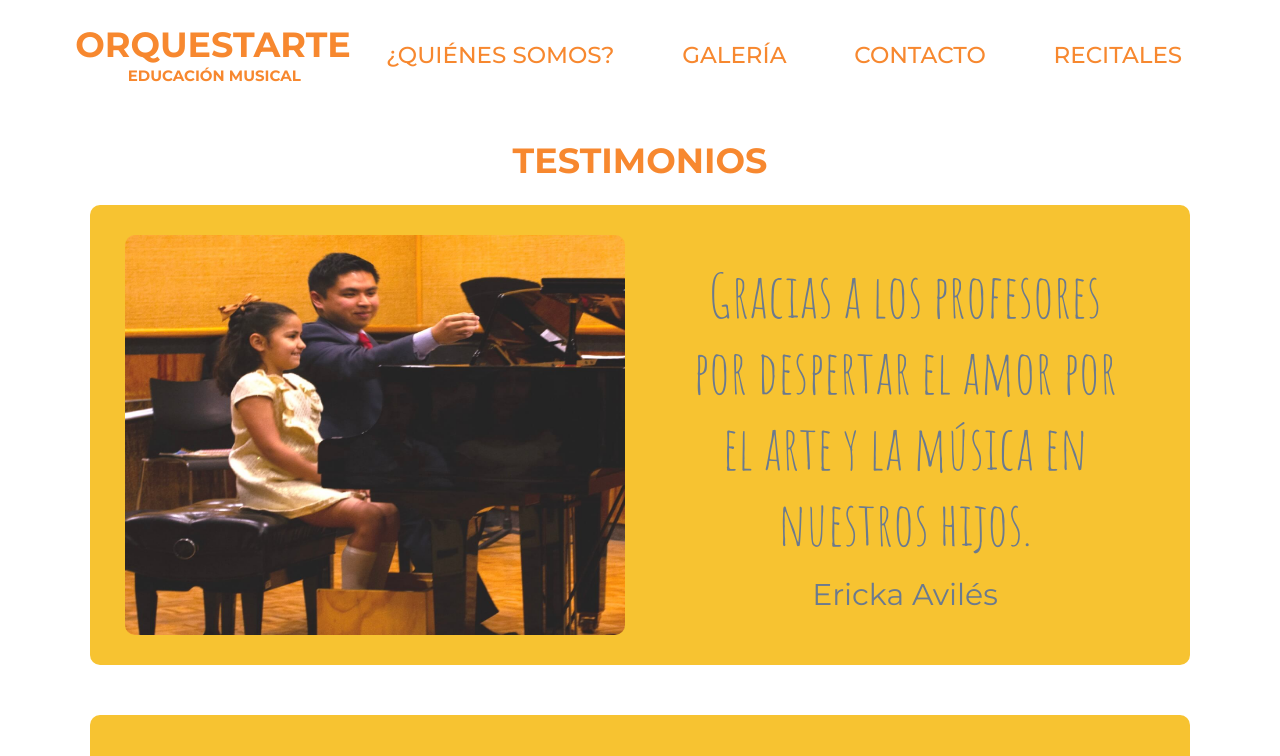
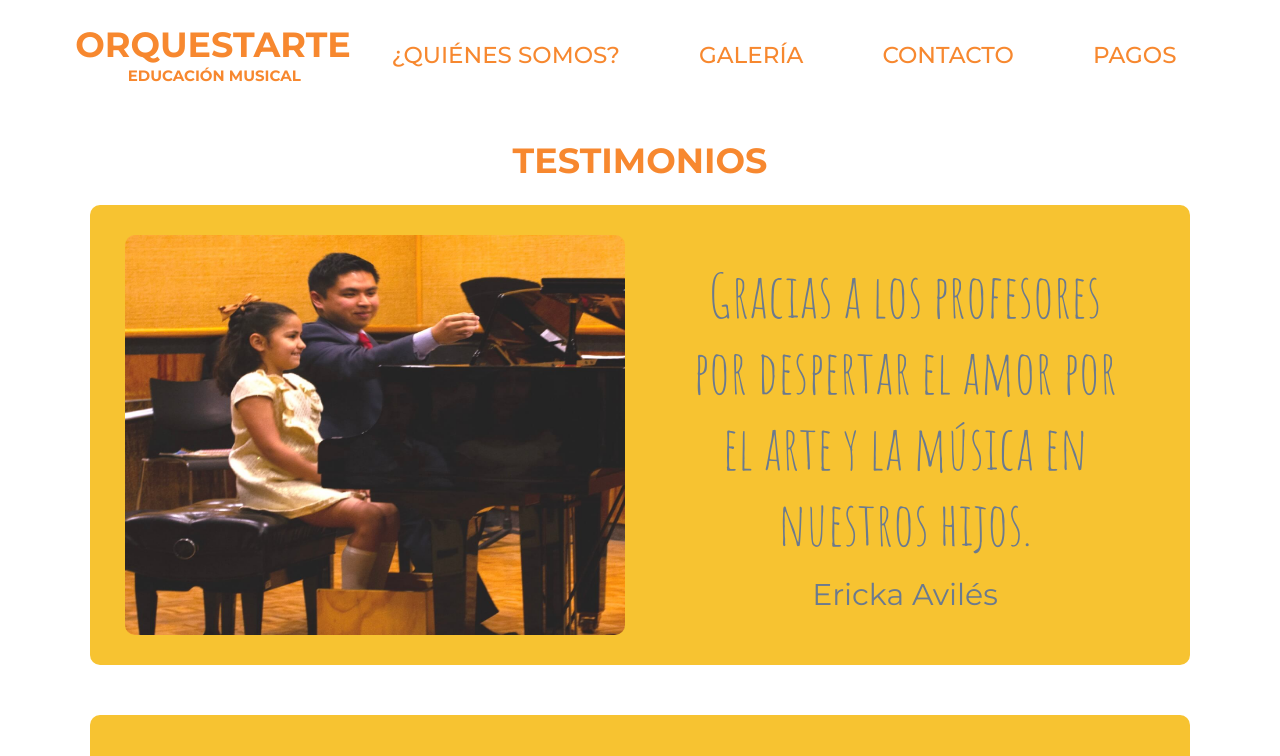
Before and after one commit to DavidEspinoG/orquestarte_react, a React (Create React App) app: page /#/ in a window 1280 px wide. Shown: the top 756 px of the page. Built offline with nearby package versions, Linux system fonts and the light colour scheme; no server answers.

Commit message:
Add conditional menu

```diff
--- a/package.json
+++ b/package.json
@@ -4,6 +4,7 @@
   "private": true,
   "dependencies": {
     "@emailjs/browser": "^3.10.0",
+    "@reduxjs/toolkit": "^1.9.5",
     "@testing-library/jest-dom": "^5.16.5",
     "@testing-library/react": "^13.4.0",
     "@testing-library/user-event": "^13.5.0",
@@ -12,7 +13,7 @@
     "react-dom": "^18.2.0",
     "react-image-gallery": "^1.2.11",
     "react-router-dom": "^6.4.3",
-    "react-scripts": "5.0.1",
+    "react-scripts": "^2.1.3",
     "web-vitals": "^2.1.4"
   },
   "scripts": {
--- a/src/App.js
+++ b/src/App.js
@@ -4,12 +4,14 @@ import { Contact } from "./routes/Contact";
 import { Gallery } from "./routes/Gallery";
 import { HomePage } from "./routes/HomePage";
 import { Recital } from "./routes/Recital";
+import Pagos from "./routes/Pagos";
 
 function App() {
   return (
     <HashRouter>
       <Routes>
         <Route path="/" element={<HomePage/>}/>
+        <Route path="/pagos" element={<Pagos/>}/>
         <Route path="/about" element={<AboutUs/>}/>
         <Route path="/galeria" element={<Gallery/>}/>
         <Route path="/contact" element={<Contact/>}/>
--- a/src/components/Template.js
+++ b/src/components/Template.js
@@ -12,12 +12,23 @@ function Template(props){
                                 <h2 className="logo__linea2">EDUCACIÓN MUSICAL</h2>
                             </Link>
                         </div>
-                        <div className="navegacion">
-                            <Link to="/about" className="navegacion__enlaces">¿Quiénes somos?</Link>
-                            <Link to="/galeria" className="navegacion__enlaces">Galería</Link>
-                            <Link to="/contact" className="navegacion__enlaces">Contacto</Link>
-                            <Link to="/recital" className="navegacion__enlaces">Recitales</Link>
-                        </div>
+                        {props.home &&
+                            <div className="navegacion">
+                                <Link to="/about" className="navegacion__enlaces">¿Quiénes somos?</Link>
+                                <Link to="/galeria" className="navegacion__enlaces">Galería</Link>
+                                <Link to="/contact" className="navegacion__enlaces">Contacto</Link>
+                                <Link to="/pagos" className="navegacion__enlaces">Pagos</Link>
+                            </div>
+                        }
+                        {props.pagos &&
+                            <div className="navegacion">
+                                <Link to="/login" className="navegacion__enlaces">Mis pagos</Link>
+                                <Link to="/galeria" className="navegacion__enlaces">Cerrar sesión</Link>
+                            </div>
+                        }
+
+
+
                     </div>
 
                 </div>
--- a/src/routes/AboutUs.js
+++ b/src/routes/AboutUs.js
@@ -8,7 +8,7 @@ import img3 from "../assets/img/about3.png";
 function AboutUs(){
     return(
         <>
-            <Template>
+            <Template home={true}>
                 <div className="contenedor">
                     <AboutElement
                         image={img1}
--- a/src/routes/Contact.js
+++ b/src/routes/Contact.js
@@ -23,7 +23,7 @@ function Contact(){
     }
     return(
         <>
-            <Template>
+            <Template home={true}>
                 <div className="contenedor">
                     <div className="form-container">
                     <h2> ¿Interesad@? Déjanos tus datos y nos pondremos en contacto </h2>
--- a/src/routes/Gallery.js
+++ b/src/routes/Gallery.js
@@ -19,7 +19,7 @@ import thumb7 from "../assets/gallery/thumb/galeria7.jpg";
 class Gallery extends React.Component {
   render() {
     return (
-        <Template>
+        <Template home={true}>
             <div className="contenedor">
             <ImageGallery
                 items={images}
--- a/src/routes/HomePage.js
+++ b/src/routes/HomePage.js
@@ -4,7 +4,7 @@ import { Testimonial } from "../components/Testimonial";
 
 function HomePage() {
     return (
-        <Template>
+        <Template home={true}>
             <Testimonial/>
         </Template>
     )
--- /dev/null
+++ b/src/routes/Pagos.js
@@ -0,0 +1,12 @@
+import { Template } from "../components/Template";
+
+const Pagos = () => {
+  return(
+  <>
+    <Template pagos={true}>
+      <h1>Pagos</h1>
+    </Template>
+  </>)
+}
+
+export default Pagos;
--- a/src/routes/Recital.js
+++ b/src/routes/Recital.js
@@ -4,7 +4,7 @@ import { recitalData } from "../data/recitalData";
 
 function Recital(){
     return (
-        <Template>
+        <Template home={true}>
             <div className="contenedor centrar-texto">
                 <h1 className="titulo-recital">15 de julio de 2023</h1>
                 <div className="contenedor programa">
```
Also changed, not shown: 1 other file (tests, documents, lock files or other folders).
